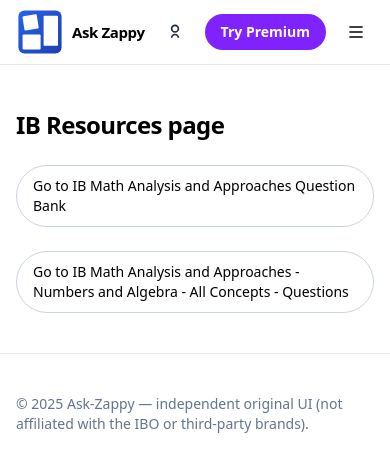
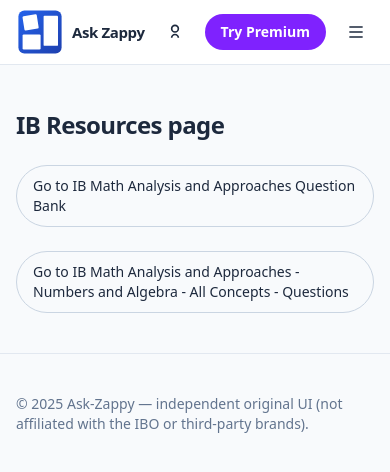
Before and after one commit to giurgiuculesei/ask-zappy, a Next.js app: page / in a window 390 px wide. Shown: the top 472 px of the page. Built offline with nearby package versions, Linux system fonts and the light colour scheme.

Commit message:
fix horizontal scroll on mobile

```diff
--- a/app/layout.tsx
+++ b/app/layout.tsx
@@ -1,18 +1,12 @@
-import { Inter } from "next/font/google";
 import Footer from '../components/footer';
 import Header from '../components/header';
 import "./globals.css";
 
-const inter = Inter({
-  subsets: ["latin"],
-  display: "swap",
-  variable: "--font-inter",
-});
-
 export default function RootLayout({ children }: { children: React.ReactNode }) {
   return (
-    <html lang="en" className={inter.variable}>
-      <body className="font-sans antialiased">
+    <html lang="en" className="h-full overflow-x-clip">
+
+      <body className="font-sans antialiased bg-slate-50 text-slate-800 min-h-dvh overflow-x-clip">
         <Header />
         {children}
         <Footer />
```
